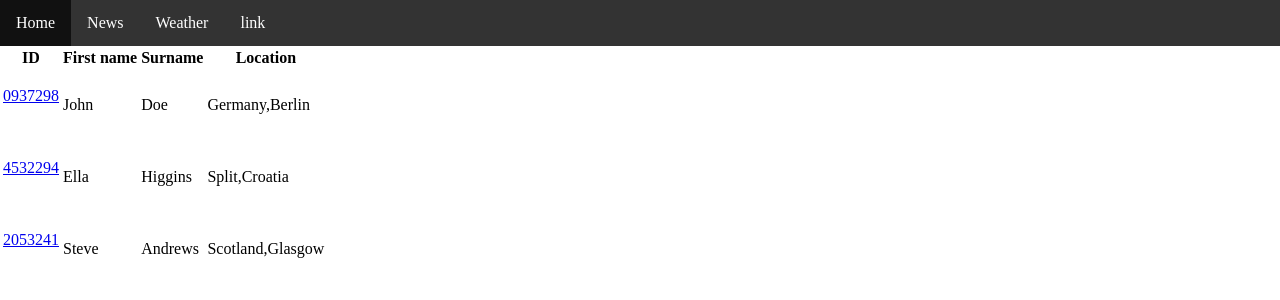
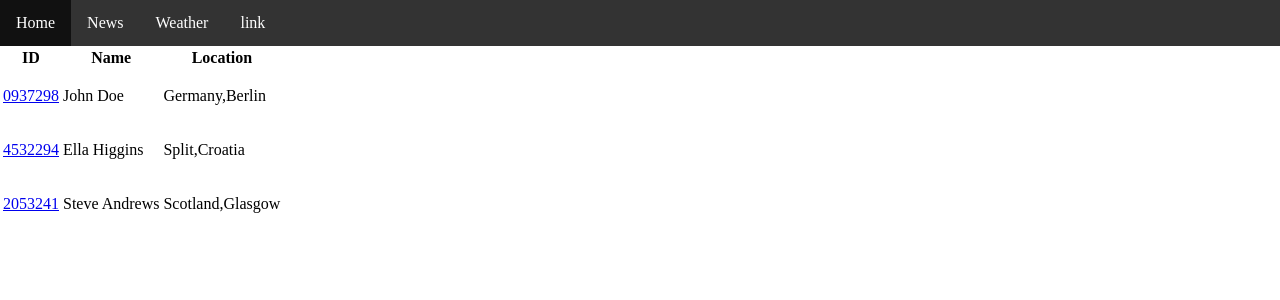
Before and after one commit to GUTS-jpm/jp-connect, a Django app: page / in a window 1280 px wide. Shown: the top 300 px of the page. Run offline with Django 3.2, Linux system fonts and the light colour scheme; data comes from the database, SQL or seed files in the repository.

Commit message:
population script changes

```diff
--- a/jpconnect_project/jpconnect/template/home.html
+++ b/jpconnect_project/jpconnect/template/home.html
@@ -11,15 +11,13 @@
     <table>
     <tr>
       <th>ID</th>
-      <th>First name</th>
-      <th>Surname</th>
+      <th>Name</th>
       <th>Location</th>
     </tr>
     {% for employee in employees %}
     <tr>
-      <td><a href="{% url 'jpconnect:show_name' employee.id %}"><p>{{employee.id}}</p><br></a></td>
-      <td>{{ employee.first_name }}</td>
-      <td>{{ employee.last_name }}</td>
+      <td><a href="{% url 'jpconnect:show_name' employee.id %}"><p>{{employee.id}}</p></a></td>
+      <td>{{ employee.first_name }} {{employee.last_name}}</td>
       <td>{{ employee.location}}</td>
     </tr>
     {% endfor %}
--- a/jpconnect_project/populate_jpconnect.py
+++ b/jpconnect_project/populate_jpconnect.py
@@ -13,15 +13,15 @@ def populate():
     add_employee(first_name="John",
                  last_name="Doe",
                  id="0937298",
-                 location="Germany,Berlin")
+                 location="Berlin, Germany")
     add_employee(first_name="Ella",
                  last_name="Higgins",
                  id="4532294",
-                 location="Split,Croatia")
+                 location="Split, Croatia")
     add_employee(first_name="Steve",
                  last_name="Andrews",
                  id="2053241",
-                 location="Scotland,Glasgow")
+                 location="Glagow, Scotland")
 
 
     for e in Employees.objects.all():
```
